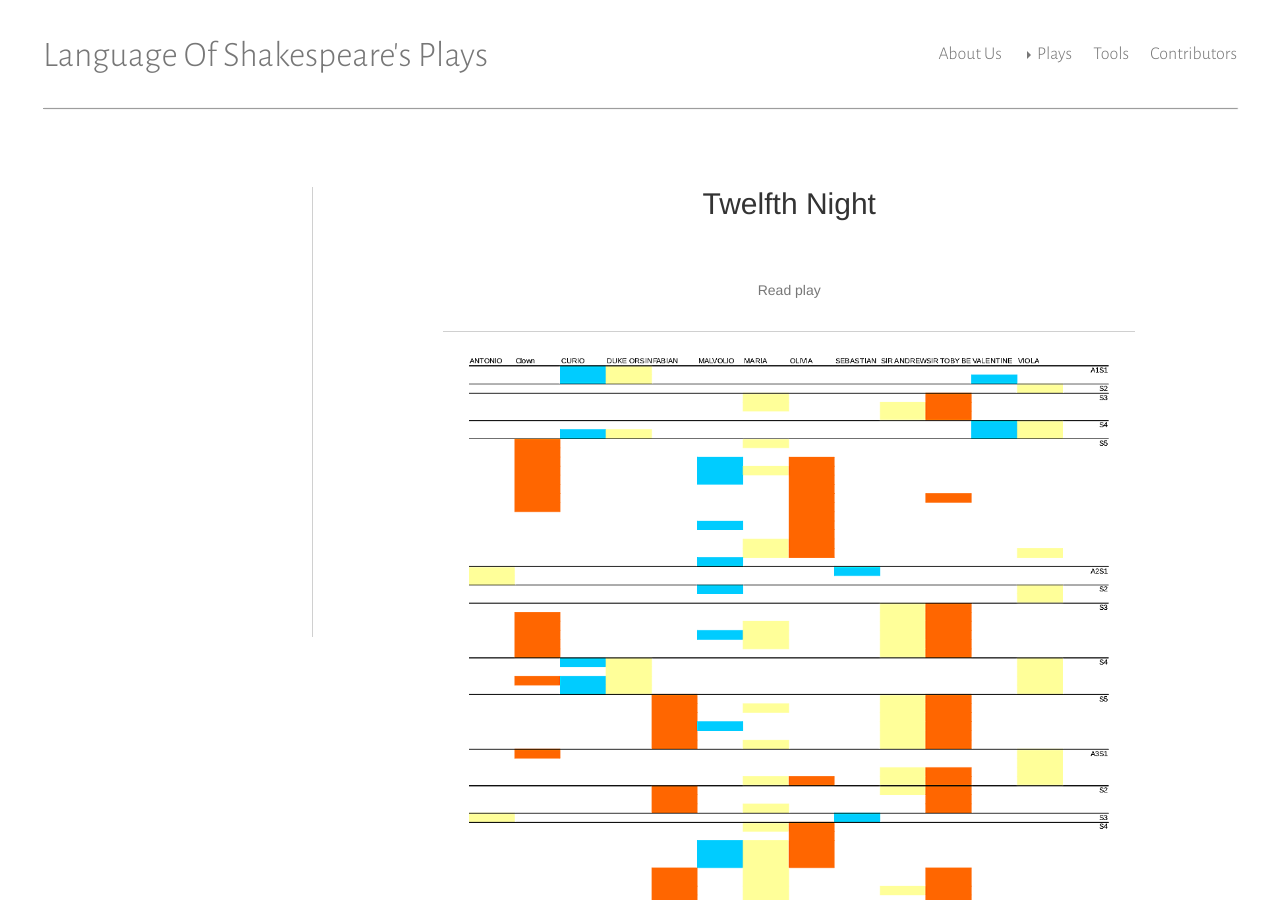
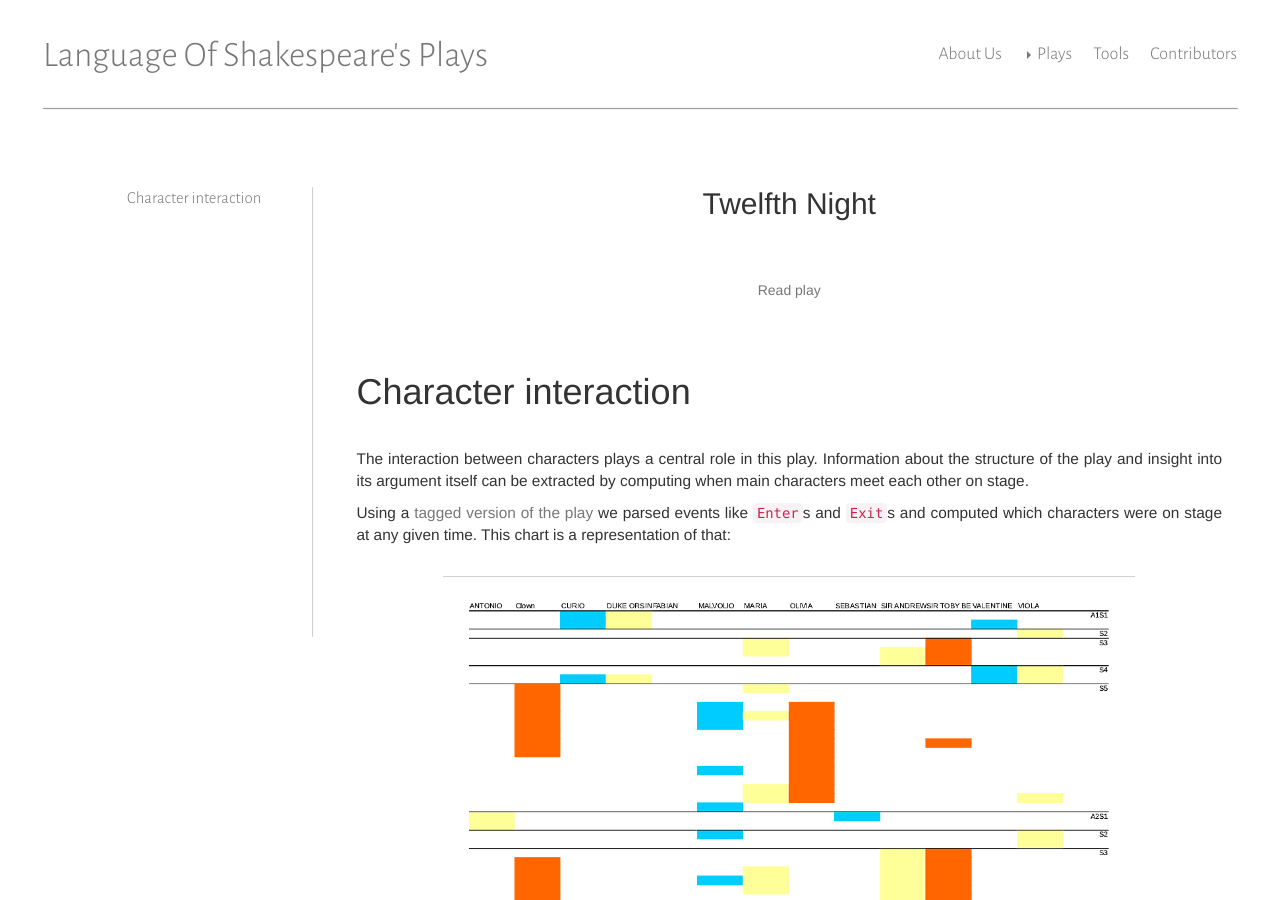
Before and after one commit to iahmed0/SU-LOSP.github.io, a Jekyll site: the page built from _analyses/twelfth_night/index.md, in a window 1280 px wide and 900 px high. Built offline with Jekyll 4.4.1, drawn with Linux system fonts in a browser that asks for light colours.

Commit message:
Add intro to character interaction in Twelfth Night

```diff
--- a/_analyses/twelfth_night/index.md
+++ b/_analyses/twelfth_night/index.md
@@ -5,6 +5,17 @@ read_play: http://shakespeare.mit.edu/twelfth_night/full.html
 ---
 
 
+# Character interaction
+
+The interaction between characters plays a central role in this play.
+Information about the structure of the play and insight into its argument itself
+can be extracted by computing when main characters meet each other on stage.
+
+Using a [tagged version of the
+play](http://shakespeare.mit.edu/twelfth_night/full.html) we parsed events like
+`Enter`s and `Exit`s and computed which characters were on stage at any given
+time. This chart is a representation of that:
+
 <figure>
     <img alt="Character interactions" src="interactions.png" />
 </figure>
```
